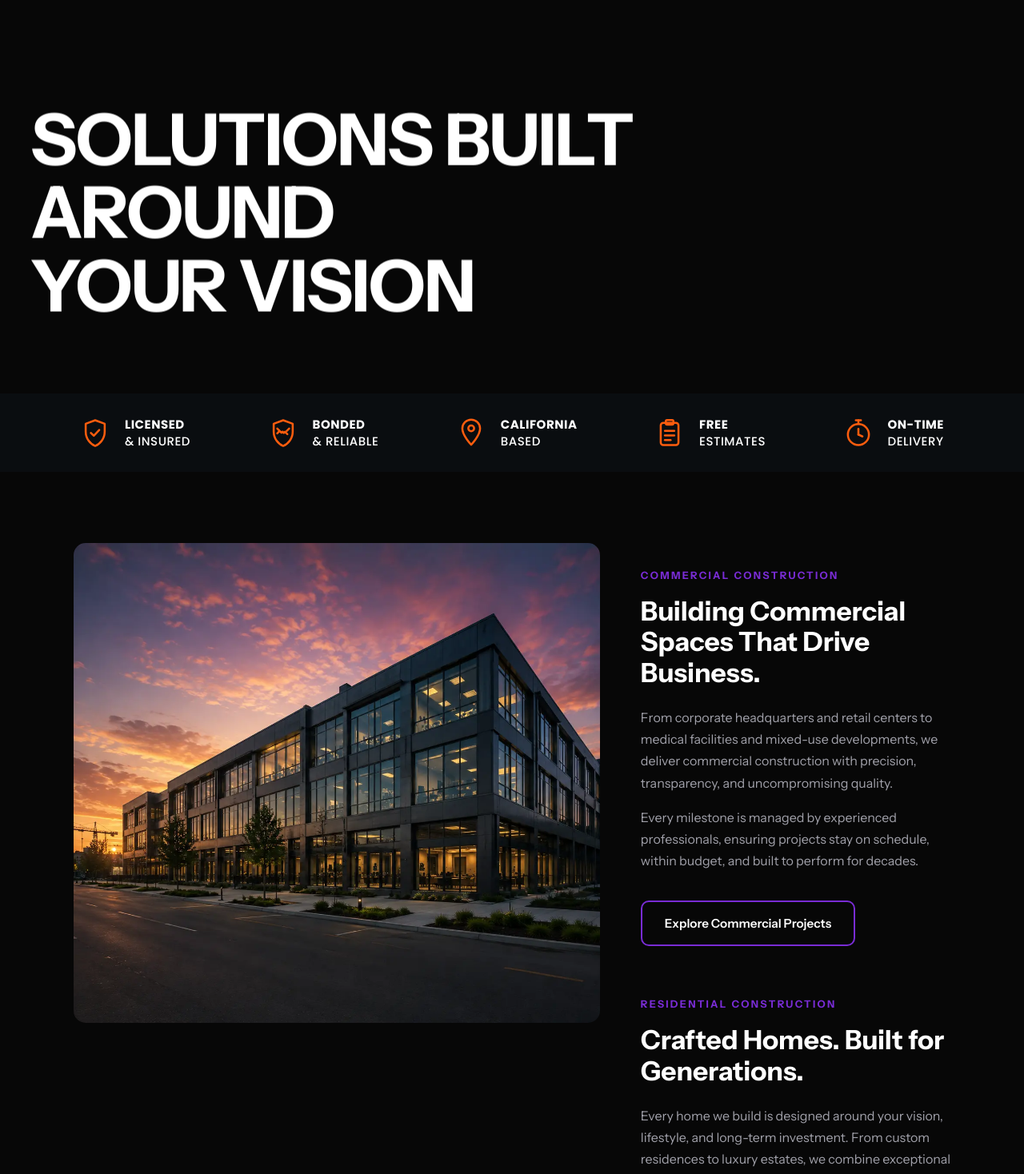
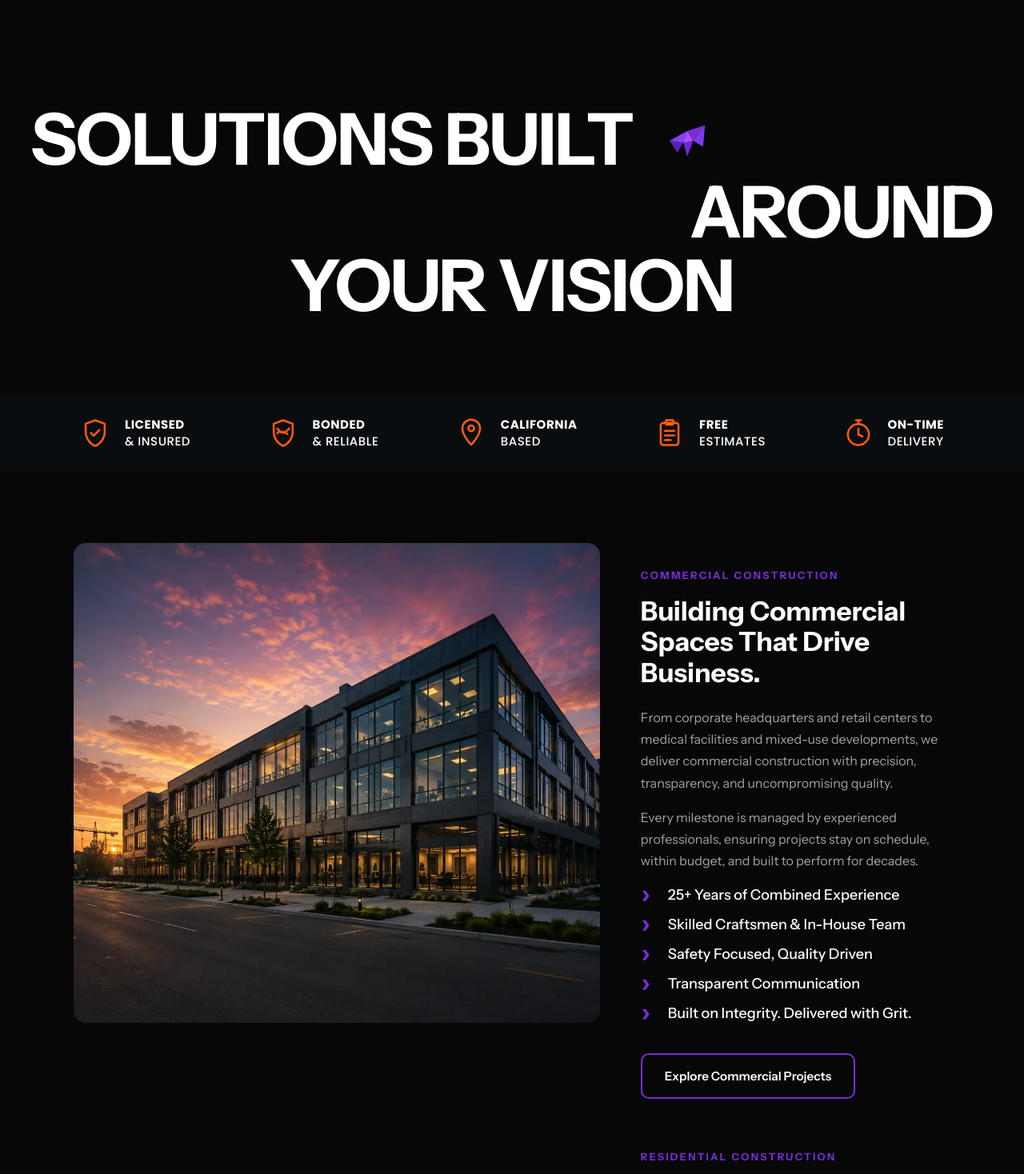
Before and after one commit to TaimoorWajid/website-320grit-angular, an Angular app: page / in a window 1280 px wide. Shown: the part 800-2268 px from the top of the page at 80% size. Built offline with nearby package versions, Linux system fonts and the light colour scheme.

Commit message:
Homepage sections: statement band layout, what-we-do checklists, markets sticky tabs, process horizontal scroll

```diff
--- a/src/app/features/home/components/home-markets/home-markets.component.scss
+++ b/src/app/features/home/components/home-markets/home-markets.component.scss
@@ -34,24 +34,31 @@
   line-height: 1.1;
 }
 
-/* Salient nectar-scrolling-tabs layout: vertical tab nav left, pane right. */
+/* Salient nectar-scrolling-tabs layout: vertical tab nav left, pane right.
+   The nav is sticky (staging uses theiaStickySidebar): it stays fixed below
+   the header while the pane content moves on scroll. */
 .markets__body {
   display: grid;
-  grid-template-columns: 260px 1fr;
-  gap: clamp(2rem, 4vw, 4rem);
+  grid-template-columns: 25% 1fr;
+  gap: 0;
   margin-top: 2.5rem;
   align-items: start;
 }
 
 .markets__nav {
+  position: sticky;
+  top: calc(var(--grit-nav-height) + 24px);
+  align-self: start;
   display: flex;
   flex-direction: column;
   gap: 0;
+  min-width: 225px;
   border-left: 1px solid var(--grit-border-subtle);
+  z-index: 2;
 }
 
 .markets__tab {
-  padding: 1rem 1.5rem;
+  padding: 0 1.5rem 35px 50px;
   border: none;
   border-left: 2px solid transparent;
   margin-left: -1px;
@@ -60,20 +67,25 @@
   font-size: 0.95rem;
   font-weight: 600;
   letter-spacing: 0.04em;
+  line-height: 1.3;
   text-align: left;
   cursor: pointer;
+  opacity: 0.75;
   transition:
     color var(--grit-duration-fast) var(--grit-ease-smooth),
-    border-color var(--grit-duration-fast) var(--grit-ease-smooth);
+    border-color var(--grit-duration-fast) var(--grit-ease-smooth),
+    opacity 0.25s ease;
 }
 
 .markets__tab:hover {
   color: var(--grit-text-primary);
+  opacity: 1;
 }
 
 .markets__tab.is-active {
   color: var(--grit-accent-orange);
   border-left-color: var(--grit-accent-orange);
+  opacity: 1;
 }
 
 /* Grid-stacked panes: only the active pane is visible; the switch
@@ -81,6 +93,7 @@
 .markets__panes {
   display: grid;
   min-width: 0;
+  padding-left: 7%;
 }
 
 .markets__pane {
--- a/src/app/features/home/components/home-process/home-process.component.html
+++ b/src/app/features/home/components/home-process/home-process.component.html
@@ -3,7 +3,13 @@
     <h2 class="process__band-title" appReveal>How we can help you</h2>
   </div>
 
-  <div class="process__strip" id="services" appReveal>
+  <!-- Sticky-pinned horizontal scroll (Salient nectar-sticky-media-sections,
+       type--horizontal-scrolling). .process__pin-wrap is the tall scroll
+       container; .process__pin sticks to the viewport; GSAP translates
+       .process__track horizontally with vertical scroll progress. -->
+  <div class="process__pin-wrap" #pinWrap>
+    <div class="process__pin" #pin>
+      <div class="process__track" #track>
         @for (phase of phases; track phase.number) {
           <article class="phase-card" [class.phase-card--light]="phase.light">
             <div class="phase-card__media" [style.background]="phase.mediaColor" aria-hidden="true"></div>
@@ -21,4 +27,6 @@
           </article>
         }
       </div>
+    </div>
+  </div>
 </section>
--- a/src/app/features/home/components/home-process/home-process.component.ts
+++ b/src/app/features/home/components/home-process/home-process.component.ts
@@ -1,5 +1,15 @@
-import { Component } from '@angular/core';
+import {
+  Component,
+  DestroyRef,
+  ElementRef,
+  afterNextRender,
+  inject,
+  viewChild,
+} from '@angular/core';
+import { AnimationManagerService } from '../../../../core/animations/animation-manager.service';
+import { prefersReducedMotion } from '../../../../core/animations/animation.util';
 import { RevealDirective } from '../../../../shared/directives/reveal.directive';
+import { gsap } from 'gsap';
 
 interface PhaseCard {
   eyebrow: string;
@@ -15,10 +25,12 @@ interface PhaseCard {
 
 /**
  * Sections 6 + 7 — "How we can help you" band and the process-phase cards.
- * Ports Salient's horizontal-scrolling sticky-media sections as a native
- * overflow-x scroll-snap strip (no JS, SSR-safe). Desktop shows ~2.5 cards
- * peeking. All "Explore More" CTAs carry an empty href in source: the
- * anchors are kept and navigation is suppressed.
+ * Ports Salient's .nectar-sticky-media-sections (type--horizontal-scrolling):
+ * the section pins to the viewport (position: sticky, 100vh) inside a tall
+ * scroll container while GSAP ScrollTrigger translates the card track
+ * horizontally with vertical scroll progress (scrubbed 1:1).
+ * Under prefers-reduced-motion (or SSR) the host gets .process--static and
+ * the cards render as a plain horizontal scroll-snap strip instead.
  * Copy is verbatim from refs/grit-staging/sections.md §6–§7.
  */
 @Component({
@@ -68,4 +80,50 @@ export class HomeProcessComponent {
       light: true,
     },
   ];
+
+  private readonly animations = inject(AnimationManagerService);
+  private readonly destroyRef = inject(DestroyRef);
+  private readonly host = inject(ElementRef<HTMLElement>);
+
+  private readonly pinWrap =
+    viewChild<ElementRef<HTMLElement>>('pinWrap');
+  private readonly pin = viewChild<ElementRef<HTMLElement>>('pin');
+  private readonly track = viewChild<ElementRef<HTMLElement>>('track');
+
+  constructor() {
+    afterNextRender(() => this.initHorizontalScroll());
+  }
+
+  private initHorizontalScroll(): void {
+    const hostEl = this.host.nativeElement;
+    const wrap = this.pinWrap()?.nativeElement;
+    const pin = this.pin()?.nativeElement;
+    const track = this.track()?.nativeElement;
+
+    // SSR / reduced-motion: static scroll-snap strip, no pinning.
+    if (!this.animations.browser || prefersReducedMotion() || !wrap || !pin || !track) {
+      hostEl.classList.add('process--static');
+      return;
+    }
+
+    const ctx = this.animations.createContext(() => {
+      const maxX = (): number =>
+        Math.max(0, track.scrollWidth - pin.clientWidth);
+
+      gsap.to(track, {
+        x: () => -maxX(),
+        ease: 'none',
+        scrollTrigger: {
+          trigger: wrap,
+          start: 'top top',
+          end: 'bottom bottom',
+          scrub: 1,
+          invalidateOnRefresh: true,
+        },
+      });
+    }, hostEl);
+
+    if (ctx) this.destroyRef.onDestroy(() => ctx.revert());
+    else hostEl.classList.add('process--static');
+  }
 }
--- a/src/app/features/home/components/home-statement/home-statement.component.html
+++ b/src/app/features/home/components/home-statement/home-statement.component.html
@@ -1,7 +1,19 @@
 <section class="home-statement" aria-label="Our promise">
   <div class="home-statement__inner">
-    <h1 class="home-statement__line"><span class="home-statement__line-inner">SOLUTIONS BUILT</span></h1>
-    <h1 class="home-statement__line"><span class="home-statement__line-inner">AROUND</span></h1>
-    <h1 class="home-statement__line"><span class="home-statement__line-inner">YOUR VISION</span></h1>
+    <h1 class="home-statement__line home-statement__line--left">
+      <span class="home-statement__line-inner">
+        <span class="home-statement__text">SOLUTIONS BUILT</span>
+        <svg class="home-statement__bird" viewBox="0 0 120 100" aria-hidden="true" focusable="false">
+          <polygon points="10,55 55,30 45,60" fill="#8A42F0" />
+          <polygon points="55,30 100,15 70,55" fill="#792CD5" />
+          <polygon points="45,60 70,55 55,95" fill="#6D28D9" />
+          <polygon points="70,55 100,15 95,70" fill="#7C3AED" />
+          <polygon points="10,55 45,60 30,85" fill="#5B21B6" />
+          <polygon points="55,30 45,60 70,55" fill="#A855F7" />
+        </svg>
+      </span>
+    </h1>
+    <h1 class="home-statement__line home-statement__line--right"><span class="home-statement__line-inner">AROUND</span></h1>
+    <h1 class="home-statement__line home-statement__line--center"><span class="home-statement__line-inner">YOUR VISION</span></h1>
   </div>
 </section>
--- a/src/app/features/home/components/home-statement/home-statement.component.scss
+++ b/src/app/features/home/components/home-statement/home-statement.component.scss
@@ -26,6 +26,28 @@
   will-change: transform;
 }
 
+/* Staggered alignments per the staging reference:
+   line 1 left + bird accent, line 2 right, line 3 centered. */
+.home-statement__line--left .home-statement__line-inner {
+  display: flex;
+  align-items: center;
+  gap: 0.45em;
+}
+
+.home-statement__line--right .home-statement__line-inner {
+  text-align: right;
+}
+
+.home-statement__line--center .home-statement__line-inner {
+  text-align: center;
+}
+
+.home-statement__bird {
+  height: 0.55em;
+  width: auto;
+  flex-shrink: 0;
+}
+
 @media (max-width: 690px) {
   .home-statement__inner {
     padding-left: 10%;
--- a/src/app/features/home/components/home-what-we-do/home-what-we-do.component.html
+++ b/src/app/features/home/components/home-what-we-do/home-what-we-do.component.html
@@ -17,6 +17,14 @@
           <h3 class="what-we-do__title">{{ card.title }}</h3>
           <p class="what-we-do__text">{{ card.paragraphs[0] }}</p>
           <p class="what-we-do__text">{{ card.paragraphs[1] }}</p>
+          <div class="grit-feature-list">
+            @for (item of card.checklist; track item) {
+              <div class="grit-feature-item">
+                <span class="grit-icon" aria-hidden="true"></span>
+                <span class="grit-text">{{ item }}</span>
+              </div>
+            }
+          </div>
           @if (card.href) {
             <a class="nectar-cta" [routerLink]="card.href"
               ><span class="link_text">{{ card.cta }}</span></a
--- a/src/app/features/home/components/home-what-we-do/home-what-we-do.component.scss
+++ b/src/app/features/home/components/home-what-we-do/home-what-we-do.component.scss
@@ -82,6 +82,47 @@
   line-height: 1.7;
 }
 
+/* Feature checklist — ported verbatim from
+   salient-child/assets/css/feature-list-icon.css (.grit-feature-list). */
+.grit-feature-list {
+  display: flex;
+  flex-direction: column;
+  gap: 10px;
+  margin: 0 0 1rem;
+}
+
+.grit-feature-item {
+  display: flex;
+  align-items: center;
+  gap: 16px;
+}
+
+.grit-icon {
+  width: 18px;
+  height: 18px;
+  flex-shrink: 0;
+  position: relative;
+}
+
+.grit-icon::before {
+  content: '\203A';
+  position: absolute;
+  left: 0;
+  top: 5px;
+  transform: translateY(-50%);
+  color: #792cd5;
+  font-size: 35px;
+  font-weight: 600;
+  line-height: 1px;
+}
+
+.grit-text {
+  color: #fff;
+  font-size: 18px;
+  font-weight: 500;
+  line-height: 1.5;
+}
+
 /* nectar-cta port: bordered pill, violet hover (hover_color_792CD5). */
 .nectar-cta {
   align-self: flex-start;
--- a/src/app/features/home/components/home-what-we-do/home-what-we-do.component.ts
+++ b/src/app/features/home/components/home-what-we-do/home-what-we-do.component.ts
@@ -6,6 +6,8 @@ interface FeatureCard {
   eyebrow: string;
   title: string;
   paragraphs: [string, string];
+  /** Verbatim checklist items from staging (.grit-feature-list). */
+  checklist: [string, string, string, string, string];
   cta: string;
   /** Site-relative route, or '' when the source CTA has an empty href. */
   href: string;
@@ -38,6 +40,13 @@ export class HomeWhatWeDoComponent {
       cta: 'Explore Commercial Projects',
       href: '/commercial-construction',
       image: 'assets/images/What-we-do-faeture-image.webp',
+      checklist: [
+        '25+ Years of Combined Experience',
+        'Skilled Craftsmen & In-House Team',
+        'Safety Focused, Quality Driven',
+        'Transparent Communication',
+        'Built on Integrity. Delivered with Grit.',
+      ],
     },
     {
       eyebrow: 'RESIDENTIAL CONSTRUCTION',
@@ -49,6 +58,13 @@ export class HomeWhatWeDoComponent {
       cta: 'Explore Residential Projects',
       href: '',
       image: 'assets/images/ChatGPT-Image-Jul-27-2026-08_14_05-PM.webp',
+      checklist: [
+        'Modern & Contemporary Designs',
+        'High-End Interior Finishes',
+        'Energy-Efficient Construction',
+        'Transparent Budget & Timeline',
+        'Dedicated Project Management',
+      ],
     },
     {
       eyebrow: 'PROJECT MANAGEMENT',
@@ -60,6 +76,13 @@ export class HomeWhatWeDoComponent {
       cta: 'Explore Projects Managed By Us',
       href: '',
       image: 'assets/images/ChatGPT-Image-Jul-28-2026-07_22_35-AM.webp',
+      checklist: [
+        'Strategic Planning & Execution',
+        'Schedule & Budget Optimization',
+        'Vendor & Subcontractor Management',
+        'Quality & Safety Oversight',
+        'Seamless Client Communication',
+      ],
     },
   ];
 
```
Also changed, not shown: src/app/features/home/components/home-process/home-process.component.scss (+74 -16 lines). Lines whose indentation alone changed are shown as unchanged.
